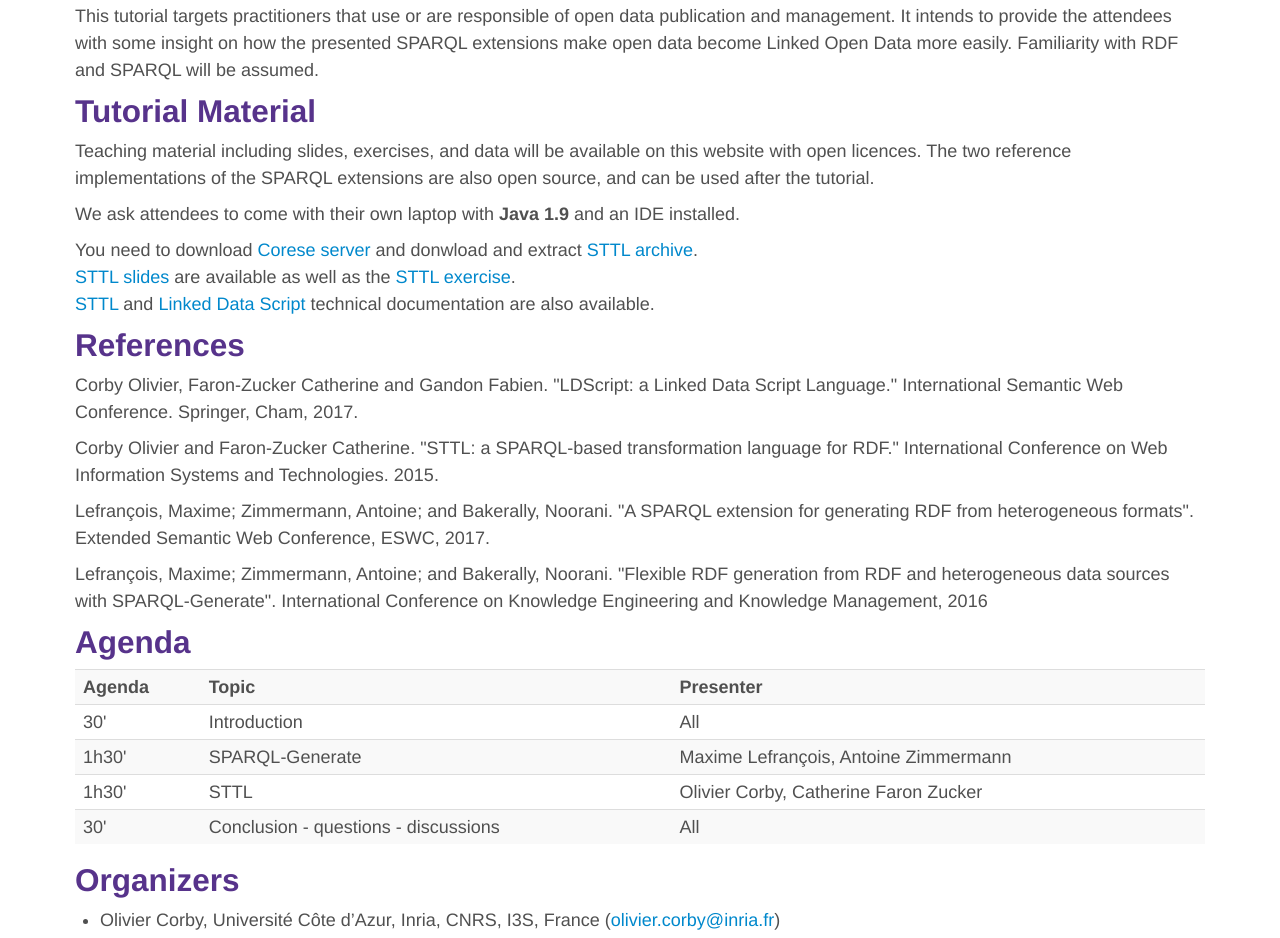
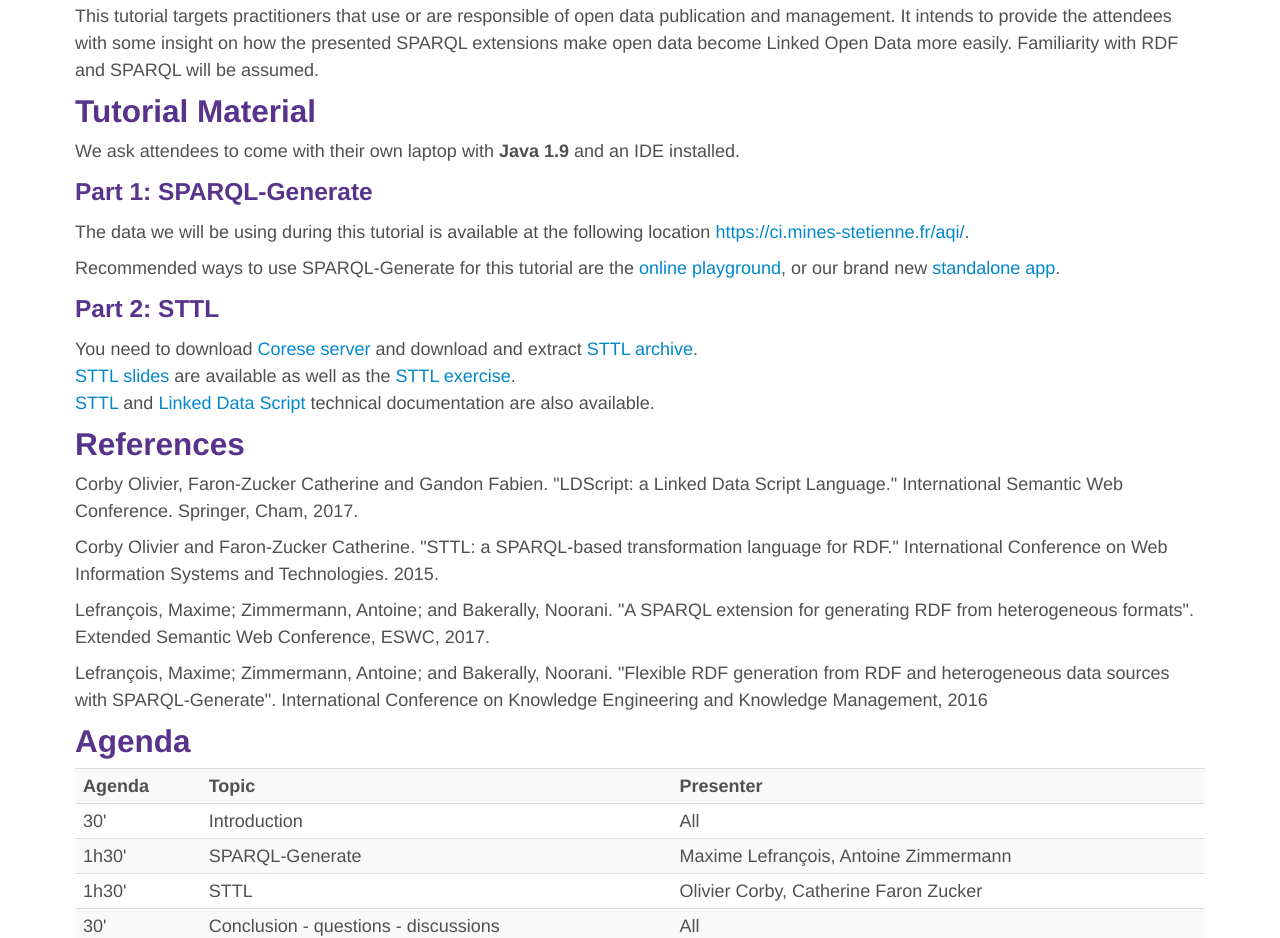
Before and after one commit to eswc2018-sparql-ext/tutorial, a plain HTML site: page index.html in a window 1280 px wide. Shown: the part 1291-2229 px from the top of the page. Drawn offline with Linux system fonts and the light colour scheme.

Commit message:
added pointers for sparql generate

```diff
--- a/index.html
+++ b/index.html
@@ -80,14 +80,20 @@
 
 <h2 id="material">Tutorial Material</h2>
 
-<p>Teaching material including slides, exercises, and data will be available on this website with open licences. The two reference implementations of  the SPARQL extensions are also open source, and can be used after the tutorial. </p>
-
 <p>We ask attendees to come with their own laptop with <span style='font-weight:bold'>Java 1.9</span> and an IDE installed.</p>
 
-<!--<h3>Part 2: STTL</h3>-->
+<h3>Part 1: SPARQL-Generate</h3>
+
+<p>The data we will be using during this tutorial is available at the following location <a href="https://ci.mines-stetienne.fr/aqi/">https://ci.mines-stetienne.fr/aqi/</a>.</p>
 
 <p>
-You need to download <a href='http://wimmics.inria.fr/doc/tutorial/corese-server-4.0.2.jar'>Corese server</a> and donwload and extract <a href='http://wimmics.inria.fr/doc/tutorial/eswc.tar.gz'>STTL archive</a>. <br/>
+Recommended ways to use SPARQL-Generate for this tutorial are the <a href="https://ci.mines-stetienne.fr/sparql-generate/playground.html">online playground</a>, or our brand new  <a href="https://github.com/sparql-generate/sparql-generate-app">standalone app</a>.
+</p>
+
+<h3>Part 2: STTL</h3>
+
+<p>
+You need to download <a href='http://wimmics.inria.fr/doc/tutorial/corese-server-4.0.2.jar'>Corese server</a> and download and extract <a href='http://wimmics.inria.fr/doc/tutorial/eswc.tar.gz'>STTL archive</a>. <br/>
 <a href='http://wimmics.inria.fr/doc/tutorial/sttl.pdf'>STTL slides</a> are available as well as the <a href='http://wimmics.inria.fr/doc/tutorial/sttl-ex.pdf'>STTL exercise</a>. <br/>
 <a href='http://ns.inria.fr/sparql-template'>STTL</a> and <a href='http://ns.inria.fr/sparql-extension'>Linked Data Script</a> technical documentation are also available.
 </p>
```
